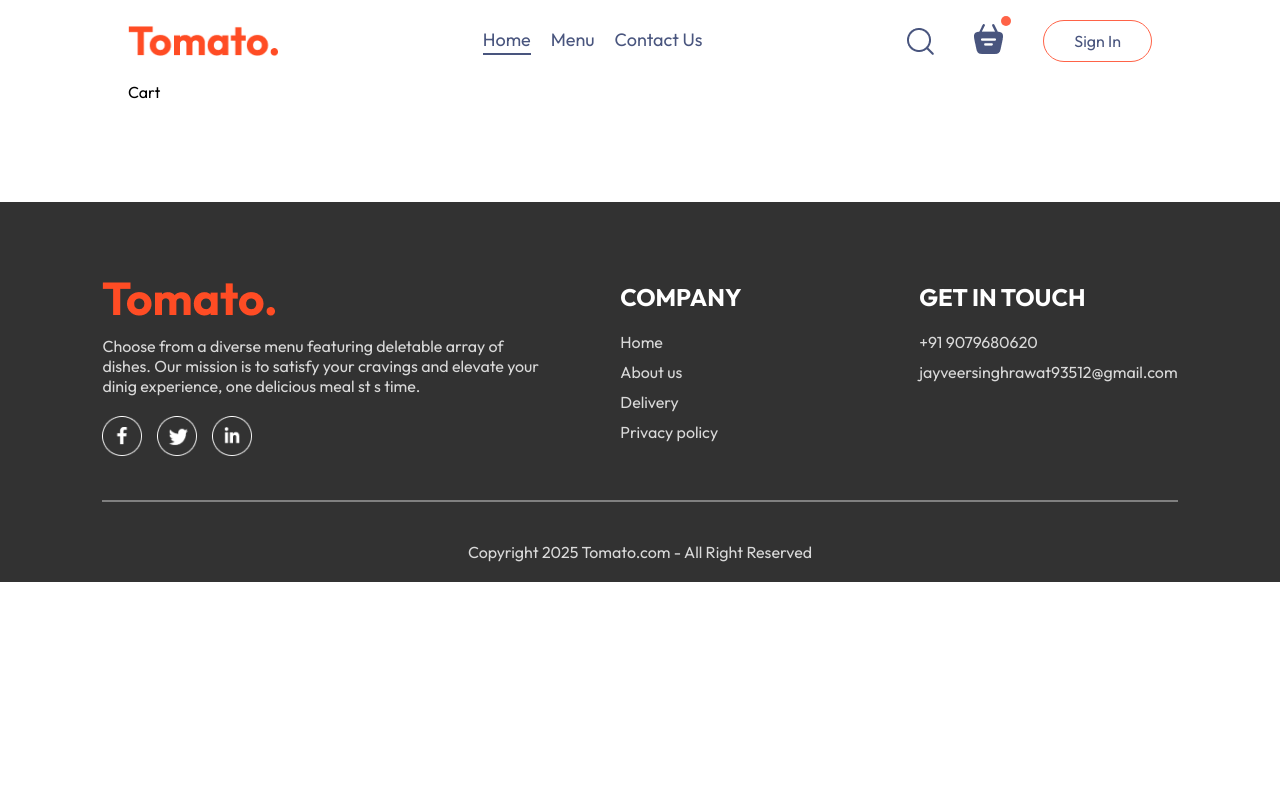
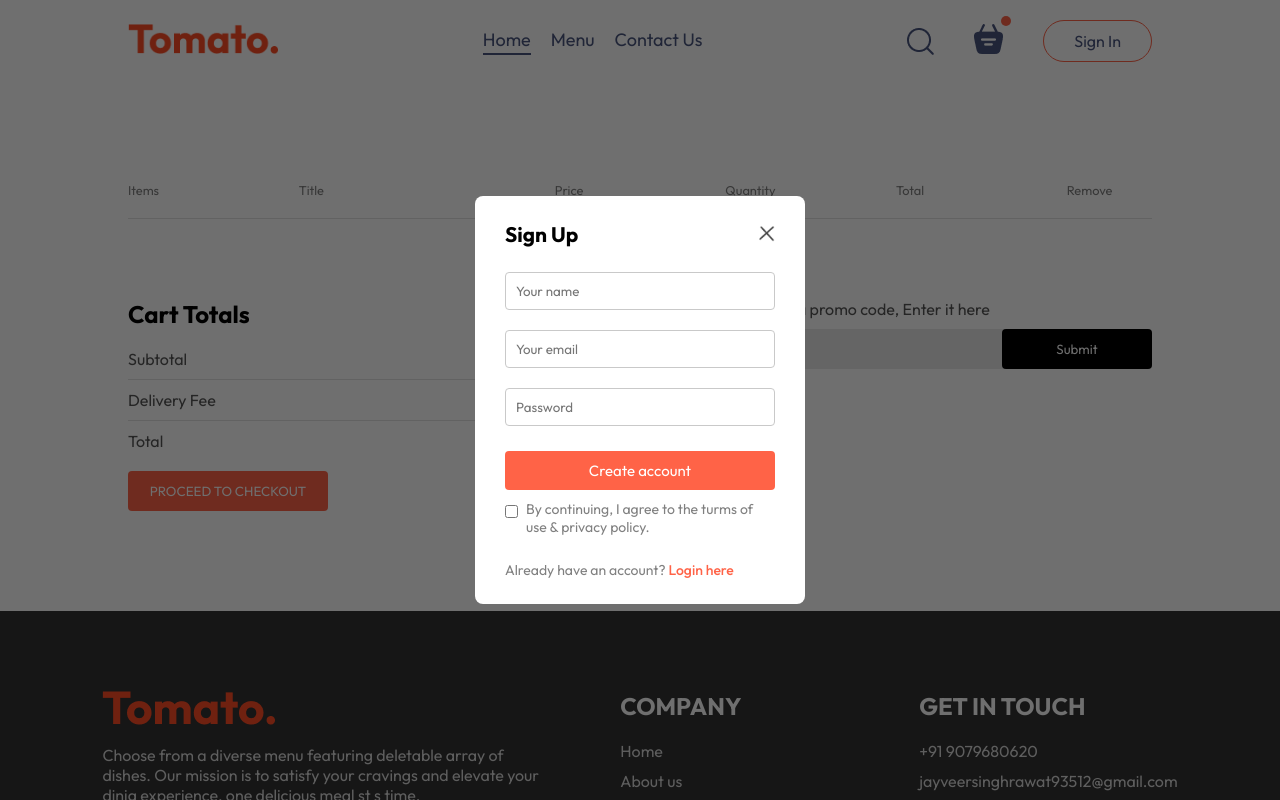
Before and after one commit to jayveer-singh1/Food-Delivery-WebApp, a React (Vite) app: page /cart in a window 1280 px wide. Both pictures are taken after a click on the button "Sign In". Shown: the top 800 px of the page. Built offline with nearby package versions, Linux system fonts and the light colour scheme.

Commit message:
Cart pade added

```diff
--- a/src/App.jsx
+++ b/src/App.jsx
@@ -1,17 +1,21 @@
-import React from 'react'
+import React, { useState } from 'react'
 import Navbar from './components/Navbar/Navbar'
 import { Route, Routes } from 'react-router-dom'
 import Home from './pages/Home/Home'
 import Cart from './pages/Cart/Cart'
 import PlaceOrder from './pages/PlaceOrder/PlaceOrder'
 import Footer from './components/Footer/Footer'
+import LoginPopup from './components/LoginPopup/LoginPopup'
 
 const App = () => {
+
+  const [showLogin, setShowLogin] = useState(false)
+
   return (
     <>
+      {showLogin ? <LoginPopup setShowLogin={setShowLogin} /> : <></>}
       <div className='app'>
-        <Navbar />
-
+        <Navbar setShowLogin={setShowLogin} />
         <Routes>
           <Route path='/' element={<Home />} />
           <Route path='/cart' element={<Cart />} />
--- /dev/null
+++ b/src/components/LoginPopup/LoginPopup.css
@@ -0,0 +1,73 @@
+.login-popup {
+    position: absolute;
+    z-index: 1;
+    width: 100%;
+    height: 100%;
+    background-color: #00000090;
+    display: grid;
+    overflow: hidden;
+}
+
+.login-popup-container {
+    place-self: center;
+    width: max(23vw, 330px);
+    color: #808080;
+    background-color: white;
+    display: flex;
+    flex-direction: column;
+    gap: 25px;
+    padding: 25px 30px;
+    border-radius: 8px;
+    font-size: 14px;
+    animation: fadeIn 0.5s;
+}
+
+.login-popup-title {
+    display: flex;
+    justify-content: space-between;
+    align-items: center;
+    color: black;
+}
+
+.login-popup-title img {
+    width: 16px;
+    cursor: pointer;
+}
+
+.login-popup-inputs {
+    display: flex;
+    flex-direction: column;
+    gap: 20px;
+}
+
+.login-popup-inputs input{
+    outline: none;
+    border: 1px solid #c9c9c9;
+    padding: 10px;
+    border-radius: 4px;
+}
+.login-popup-container button{
+    border: none;
+    padding: 10px;
+    border-radius: 4px;
+    color: white;
+    background-color: tomato;
+    font-size: 15px;
+    cursor: pointer;
+}
+.login-popup-condition{
+    display: flex;
+    align-items: start;
+    gap: 8px;
+    margin-top: -15px;
+}
+
+.login-popup-condition input{
+    margin-top: 5px;
+}
+
+.login-popup p span{
+    color: tomato;
+    font-weight: 500;
+    cursor: pointer;
+}
--- /dev/null
+++ b/src/components/LoginPopup/LoginPopup.jsx
@@ -0,0 +1,37 @@
+import React, { useState } from 'react'
+import './LoginPopup.css'
+import { assets } from '../../assets/frontend_assets/assets'
+
+const LoginPopup = ({ setShowLogin }) => {
+
+    const [currState, setCurrState] = useState("Sign Up")
+
+    return (
+        <div className='login-popup'>
+            <form className="login-popup-container">
+                <div className="login-popup-title">
+                    <h2>{currState}</h2>
+                    <img onClick={() => setShowLogin(false)} src={assets.cross_icon} alt="" />
+                </div>
+                <div className="login-popup-inputs">
+
+                    {currState === "Login" ? <></> : <input type="text" placeholder='Your name' required />}
+                    <input type="email" placeholder='Your email' required />
+                    <input type="password" placeholder='Password' required />
+                </div>
+                <button>{currState === "Sign Up" ? "Create account" : "Login"}</button>
+                <div className="login-popup-condition">
+                    <input type="checkbox" required />
+                    <p>By continuing, I agree to the turms of use & privacy policy. </p>
+                </div>
+
+                {currState === "Login"
+                    ? <p>Create a new account? <span onClick={()=>setCurrState("Sign Up")}>Click here</span></p>
+                    : <p>Already have an account? <span onClick={()=>setCurrState("Login")}>Login here</span></p>}
+
+            </form>
+        </div>
+    )
+}
+
+export default LoginPopup
--- a/src/components/Navbar/Navbar.jsx
+++ b/src/components/Navbar/Navbar.jsx
@@ -3,13 +3,13 @@
 import { assets } from '../../assets/frontend_assets/assets.js'
 import { Link } from 'react-router-dom'
 
-const Navbar = () => {
+const Navbar = ({ setShowLogin }) => {
 
     const [menu, setMenu] = useState("home")
 
     return (
         <div className='navbar'>
-            <img src={assets.logo} alt="logo" className='logo' />
+            <Link to='/'><img src={assets.logo} alt="logo" className='logo' /></Link>
             <ul className="navbar-menu">
                 <Link to='/' onClick={() => setMenu("home")} className={menu === "home" ? 'active' : ''}>Home</Link>
                 <a href='#explore-menu' onClick={() => setMenu("menu")} className={menu === 'menu' ? "active" : ""}>Menu</a>
@@ -18,10 +18,10 @@
             <div className="navbar-right">
                 <img src={assets.search_icon} alt="search" />
                 <div className="navbar-search-icon">
-                    <img src={assets.basket_icon} alt="" />
+                    <Link to='/cart'><img src={assets.basket_icon} alt="" /></Link>
                     <div className="dot"></div>
                 </div>
-                <button>Sign In</button>
+                <button onClick={() => setShowLogin(true)}>Sign In</button>
             </div>
         </div>
     )
--- a/src/pages/Cart/Cart.css
+++ b/src/pages/Cart/Cart.css
@@ -0,0 +1,97 @@
+.cart {
+    margin-top: 100px;
+}
+
+.cart-items-title {
+    display: grid;
+    grid-template-columns: 1fr 1.5fr 1fr 1fr 1fr 0.5fr;
+    align-items: center;
+    color: grey;
+    font-size: max(1vw, 12px);
+}
+
+.cart-items-item {
+    margin: 10px 0px;
+    color: black;
+}
+
+.cart-items-item img {
+    width: 50px;
+}
+
+.cart hr {
+    height: 1px;
+    background-color: #e2e2e2;
+    border: none;
+}
+
+.cart-items-item .cross {
+    cursor: pointer;
+}
+
+.cart-bottom {
+    margin-top: 80px;
+    display: flex;
+    justify-content: space-between;
+    gap: max(12vw, 20px);
+}
+
+.cart-total {
+    flex: 1;
+    display: flex;
+    flex-direction: column;
+    gap: 20px;
+}
+
+.cart-total-details {
+    display: flex;
+    justify-content: space-between;
+    color: #555;
+}
+
+.cart-total hr {
+    margin: 10px 0px;
+}
+
+.cart-total button {
+    border: none;
+    color: white;
+    background-color: tomato;
+    width: max(15vw, 200px);
+    padding: 12px 0px;
+    border-radius: 4px;
+    cursor: pointer;
+}
+
+.cart-promocode {
+    flex: 1;
+}
+
+.cart-promocode p{
+    color: #555;
+}
+.cart-promocode-input{
+    margin-top: 10px;
+    display: flex;
+    justify-content: space-between;
+    align-items: center;
+    background-color: #eaeaea;
+    border-radius: 4px;
+}
+
+.cart-promocode-input input{
+    background: transparent;
+    border: none;
+    outline: none;
+    padding-left: 10px;
+}
+
+.cart-promocode-input button{
+    width: max(10vw, 150px);
+    padding: 12px 5px;
+    background-color: black;
+    border: none;
+    color: white;
+    border-radius: 4px;
+    cursor: pointer;
+}
--- a/src/pages/Cart/Cart.jsx
+++ b/src/pages/Cart/Cart.jsx
@@ -1,9 +1,74 @@
-import React from 'react'
+import React, { useContext } from 'react'
 import './Cart.css'
+import { StoreContext } from '../../context/StoreContext'
 
 const Cart = () => {
+
+  const { cartItems, food_list, removeFromCart } = useContext(StoreContext);
+
   return (
-    <div>Cart</div>
+    <div className='cart'>
+      <div className="cart-items">
+        <div className="cart-items-title">
+          <p>Items</p>
+          <p>Title</p>
+          <p>Price</p>
+          <p>Quantity</p>
+          <p>Total</p>
+          <p>Remove</p>
+        </div>
+        <br />
+        <hr />
+        {food_list.map((item, index) => {
+          if (cartItems[item._id] > 0) {
+            return (
+              <div>
+                <div className='cart-items-title cart-items-item'>
+                  <img src={item.image} alt="" />
+                  <p>{item.name}</p>
+                  <p>${item.price}</p>
+                  <p>{cartItems[item._id]}</p>
+                  <p>${item.price * cartItems[item._id]}</p>
+                  <p onClick={() => removeFromCart(item._id)} className='cross'>X</p>
+                </div>
+                <hr />
+              </div>
+            )
+          }
+        })}
+      </div>
+      <div className='cart-bottom'>
+        <div className='cart-total'>
+          <h2>Cart Totals</h2>
+          <div>
+            <div className="cart-total-details">
+              <p>Subtotal</p>
+              <p>{0}</p>
+            </div>
+            <hr />
+            <div className="cart-total-details">
+              <p>Delivery Fee</p>
+              <p>{2}</p>
+            </div>
+            <hr />
+            <div className="cart-total-details">
+              <p>Total</p>
+              <p>{0}</p>
+            </div>
+          </div>
+          <button>PROCEED TO CHECKOUT</button>
+        </div>
+        <div className="cart-promocode">
+          <div>
+            <p>If you have a promo code, Enter it here</p>
+            <div className="cart-promocode-input">
+              <input type="text" placeholder='promo code' />
+              <button>Submit</button>
+            </div>
+          </div>
+        </div>
+      </div>
+    </div>
   )
 }
 
```
